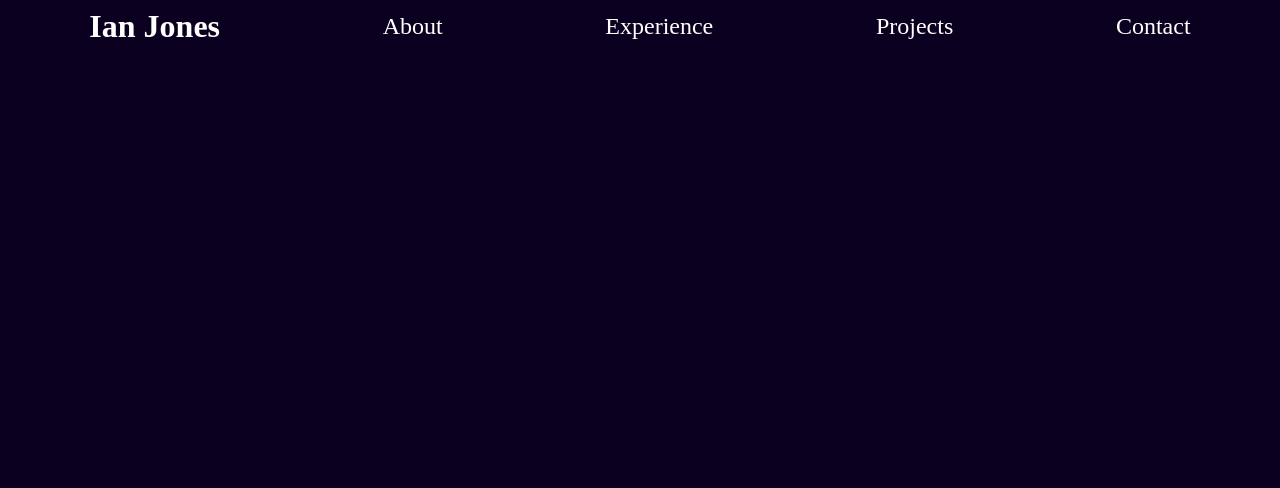
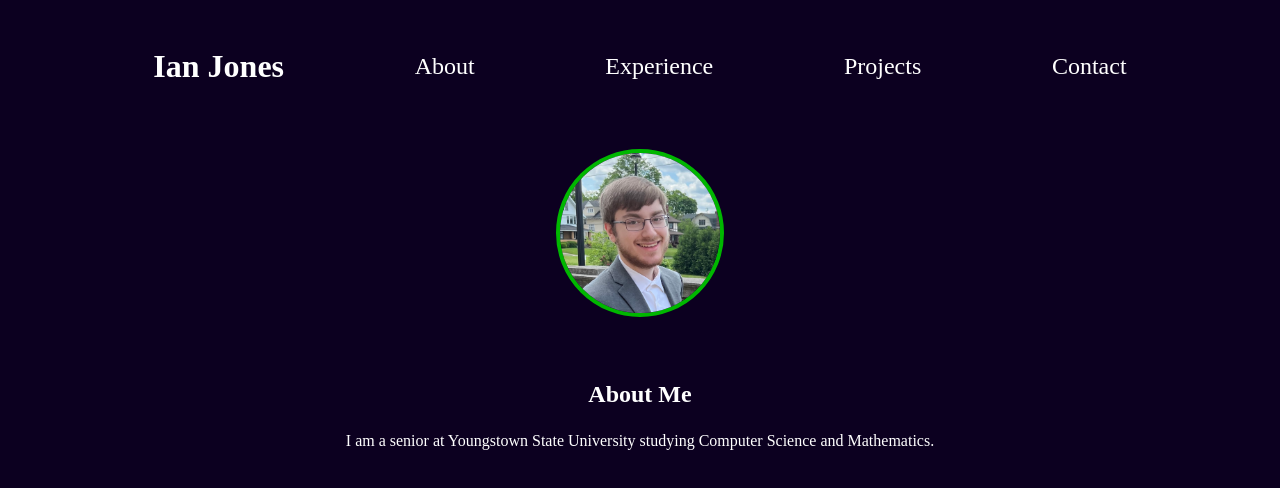
Before and after one commit to ianjones834/personal-website, a plain HTML site: page src/index.html in a window 1280 px wide. Drawn offline with Linux system fonts and the light colour scheme; a web font is replaced by a local one.

Commit message:
completed initial setup

```diff
--- a/src/index.html
+++ b/src/index.html
@@ -17,8 +17,14 @@
     </header>
 
     <main>
+      <img src="resources/images/self-picture.jpg">
+
       <section id="about-me">
+        <h2>About Me</h2>
 
+        <p>
+          I am a senior at Youngstown State University studying Computer Science and Mathematics.
+        </p>
       </section>
 
       <section id="experiences">
--- a/src/resources/global.css
+++ b/src/resources/global.css
@@ -21,6 +21,8 @@ body * {
 header {
   display: flex;
   align-items: center;
+
+  margin: 3em 5em 0em;
 }
 
 h1 {
@@ -33,3 +35,33 @@ a.nav-link {
 
   margin: 0 auto;
 }
+
+main {
+  display: flex;
+  flex-direction: column;
+}
+
+img {
+  height: 10em;
+  width: 10em;
+
+  border: .25em solid rgb(0, 183, 0);
+  border-radius: 100em;
+
+  margin: 4em auto;
+}
+
+section {
+  display: flex;
+  flex-direction: column;
+}
+
+h2 {
+  margin: 0em auto 1em;
+}
+
+p {
+  margin: 0em 5em 1em;
+
+  text-align:center;
+}
```
Also changed, not shown: src/resources/images/self-picture.jpg (added).
